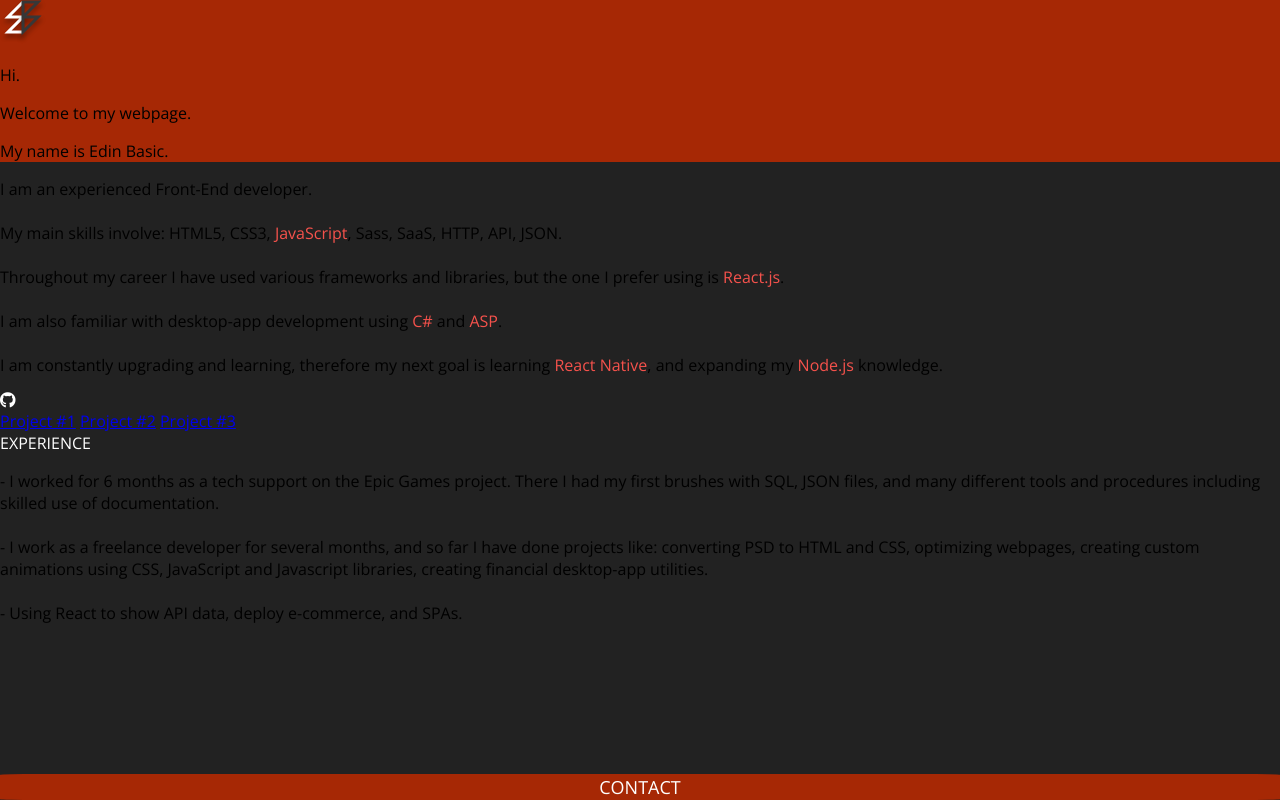
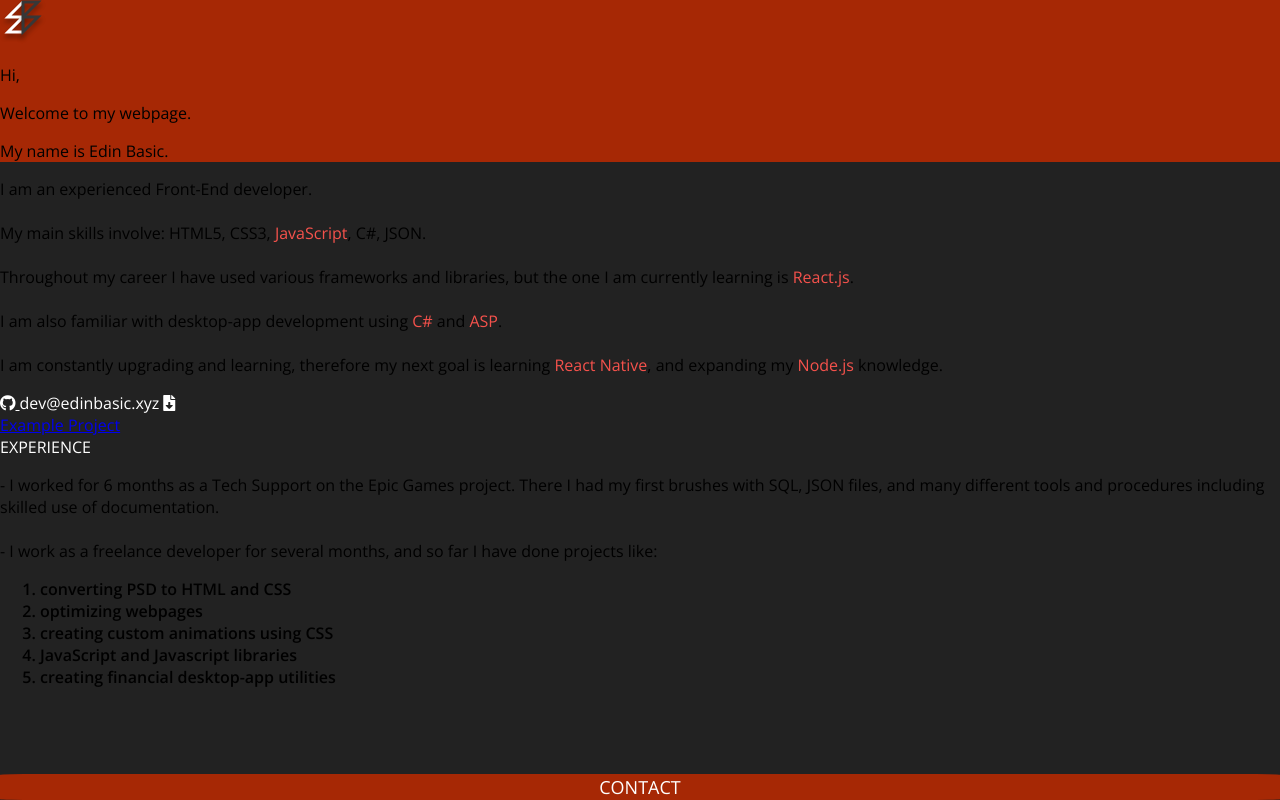
Before and after one commit to zzik/My-Dev-Portfolio, a plain HTML site: page index.html in a window 1280 px wide. Drawn offline with nearby package versions, Linux system fonts and the light colour scheme.

Commit message:
Add files via upload

```diff
--- a/index.html
+++ b/index.html
@@ -14,7 +14,7 @@
         <div class="m-top-bg-div red-dark">
             <img class="m-logo" src="./files/Group 2logo42x42.svg">
             <div class="m-welcome basic">
-                <p class="m-w-one">Hi.</p>
+                <p class="m-w-one">Hi,</p>
                 <p class="m-w-two">Welcome to my webpage.</p>
                 <p class="m-w-three">My name is Edin Basic.</p>
             </div>
@@ -23,34 +23,50 @@
         <div class="m-floaters">
             <div class="m-floater-one">
                 <p class="paragraph-pad basic">I am an experienced Front-End developer. <br> <br>
-                    My main skills involve: HTML5, CSS3, <span class="red-one">JavaScript</span>, Sass, SaaS, HTTP, API, JSON. <br> <br>
-                    Throughout my career I have used various frameworks and libraries, but the one I prefer using is <span class="red-one">React.js</span>. <br> <br>
+                    My main skills involve: HTML5, CSS3, <span class="red-one">JavaScript</span>, C#, JSON. <br> <br>
+                    Throughout my career I have used various frameworks and libraries, but the one I am currently learning is <span class="red-one">React.js</span>. <br> <br>
                     I am also familiar with desktop-app development using <span class="red-one">C#</span> and <span class="red-one">ASP</span>. <br> <br>
                     I am constantly upgrading and learning, therefore my next goal is learning <span class="red-one">React Native</span>, and expanding my <span class="red-one">Node.js</span> knowledge.</p>
             </div>
+            <div class="github-url">
+                <a class="white-text" href="https://github.com/zzik" target="_blank">
+                    <i class="fab fa-github" id="hovered-over"></i>
+                </a>
 
-            <a class="github-url white-text" href="https://github.com/zzik" target="_blank"><i class="fab fa-github"></i></a>
+                <span class="basic white-text" id="hovered-over">dev@edinbasic.xyz</span>
 
+                <a class="white-text" href="./files/CV001.jpg" target="_blank">
+                    <i class="fas fa-file-download" id="hovered-over"></i>
+                </a>
+
+
+            </div>
             <div class="m-floater-two basic white-text no-dec">
-                <a href="youtube.com" target="_blank" class="m-floater-two-element image-one">Project #1</a>
-                <a href="youtube.com" target="_blank" class="m-floater-two-element image-two">Project #2</a>
-                <a href="youtube.com" target="_blank" class="m-floater-two-element image-three">Project #3</a>
+                <a href="https://muzikbay.xyz" target="_blank" class="m-floater-two-element image-one">Example Project</a>
             </div>
 
-            <div class="experience-title white-text basic">EXPERIENCE</div>
+            <div class="experience-title white-text basic" id="hovered-over">EXPERIENCE</div>
 
             <div class="m-floater-three">
-                <p class="paragraph-pad basic">- I worked for 6 months as a tech support on the Epic Games project. There I had my first brushes with SQL, JSON files, and many different tools and procedures including skilled use of documentation.
+                <p class="paragraph-pad basic">- I worked for 6 months as a <span class="red-two">Tech Support</span> on the <span class="red-two">Epic Games</span> project. There I had my first brushes with SQL, JSON files, and many different tools and procedures including skilled use of documentation.
                     <br><br>
-                    - I work as a freelance developer for several months, and so far I have done projects like:
-                    converting PSD to HTML and CSS, optimizing webpages, creating custom animations using CSS, JavaScript and Javascript libraries, creating financial desktop-app utilities.
-                    <br><br>
-                    - Using React to show API data, deploy e-commerce, and SPAs.</p>
+                    - I work as a <span class="red-two">freelance developer</span> for several months, and so far I have done projects like:
+                    <ol class="basic">
+                        <strong><li> converting PSD to HTML and CSS</li>
+                        <li>optimizing webpages</li>
+                        <li>creating custom animations using CSS</li>
+                        <li>JavaScript and Javascript libraries</li>
+                        <li>creating financial desktop-app utilities</li></strong>
+                    </ol>
             </div>
         </div>
 
         <!--FOOTER-->
-        <footer><button class="footer-button basic red-dark">CONTACT</button></footer>
+        <footer>
+            <a href="mailto:dev@edinbasic.xyz">
+                <button class="footer-button basic red-dark">CONTACT</button>
+            </a>
+        </footer>
 
 </body>
 </html>
```
